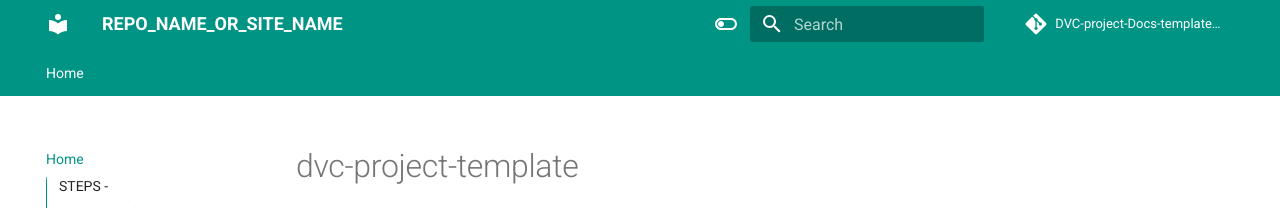
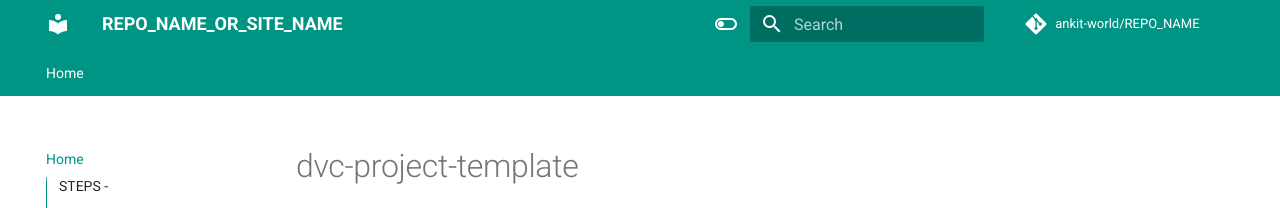
Before and after one commit to ankit-world/DVC-project-Docs-template, an MkDocs documentation site: the page built from docs/index.md, in a window 1280 px wide. Shown: the top 208 px of the page. Built offline with MkDocs 1.6.1 and Material for MkDocs 9.7.7, drawn with Linux system fonts in a browser that asks for light colours; comment, search, counter and statistics services are not loaded.

Commit message:
repo_name updated

```diff
--- a/mkdocs.yml
+++ b/mkdocs.yml
@@ -9,7 +9,7 @@ site_description: >-
   DESCRIPTION
 
 # Repository
-repo_name: DVC-project-Docs-template/REPO_NAME
+repo_name: ankit-world/REPO_NAME
 repo_url: https://github.com/ankit-world/REPO_NAME
 
 # Configuration
```
